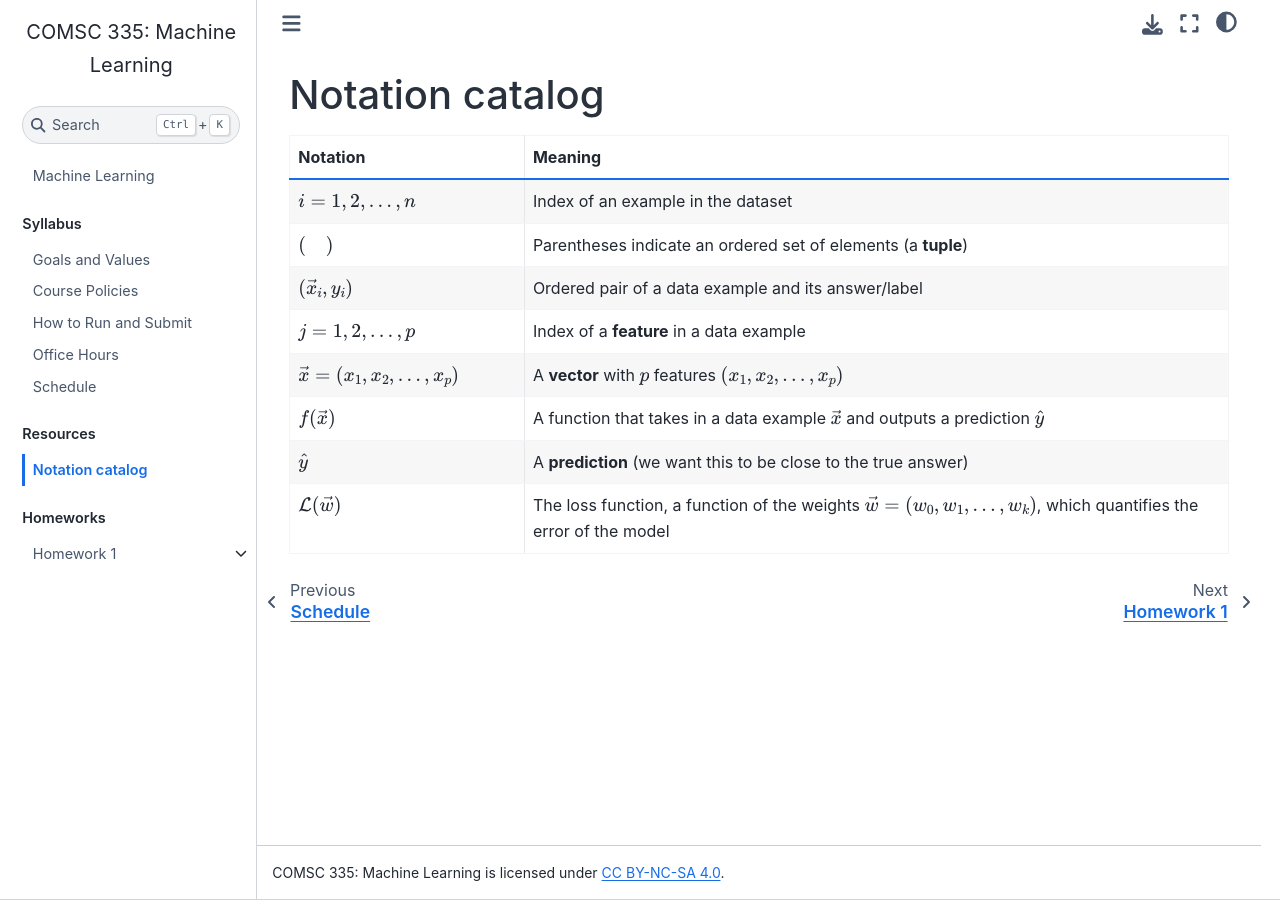
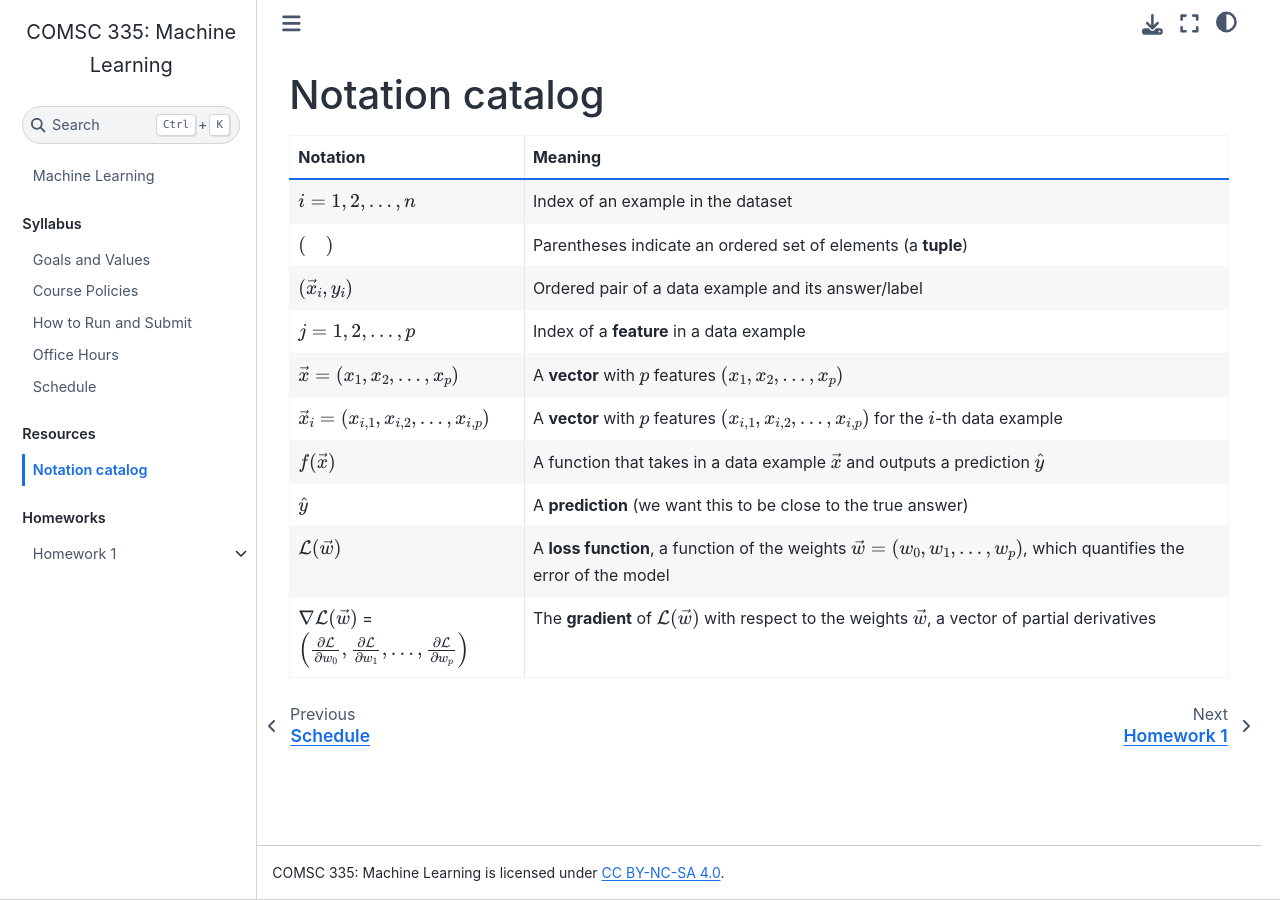
Before and after one commit to comsc335/comsc335.github.io, a Jupyter Book: the page built from resources/catalog.md, in a window 1280 px wide. Built offline with Jupyter Book 1.0.4 settings and Sphinx 7.4.7 and the Sphinx Book theme 1.1.4, drawn with Linux system fonts in a browser that asks for light colours; pages that are not in the unit, such as notebooks, are missing from menus.

Commit message:
update latex

````diff
--- a/resources/catalog.md
+++ b/resources/catalog.md
@@ -18,10 +18,14 @@
   - Index of a **feature** in a data example
 * - $\vec{x} = (x_1, x_2, \ldots, x_p)$
   - A **vector** with $p$ features $(x_1, x_2, \ldots, x_p)$
+* - $\vec{x}_i = (x_{i,1}, x_{i,2}, \ldots, x_{i,p})$
+  - A **vector** with $p$ features $(x_{i,1}, x_{i,2}, \ldots, x_{i,p})$ for the $i$-th data example
 * - $f(\vec{x})$
   - A function that takes in a data example $\vec{x}$ and outputs a prediction $\hat{y}$
 * - $\hat{y}$
   - A **prediction** (we want this to be close to the true answer)
 * - $\mathcal{L}(\vec{w})$
-  - The loss function, a function of the weights $\vec{w} = (w_0, w_1, \ldots, w_k)$, which quantifies the error of the model
+  - A **loss function**, a function of the weights $\vec{w} = (w_0, w_1, \ldots, w_p)$, which quantifies the error of the model
+* - $\nabla \mathcal{L}(\vec{w})$ = $\left(\frac{\partial \mathcal{L}}{\partial w_0}, \frac{\partial \mathcal{L}}{\partial w_1}, \ldots, \frac{\partial \mathcal{L}}{\partial w_p}\right)$
+  - The **gradient** of $\mathcal{L}(\vec{w})$ with respect to the weights $\vec{w}$, a vector of partial derivatives
 ```
````
Also changed, not shown: hws/hw1.md (+1 -1 lines), syllabus/schedule.md (+4 -0 lines), 1 other file.
